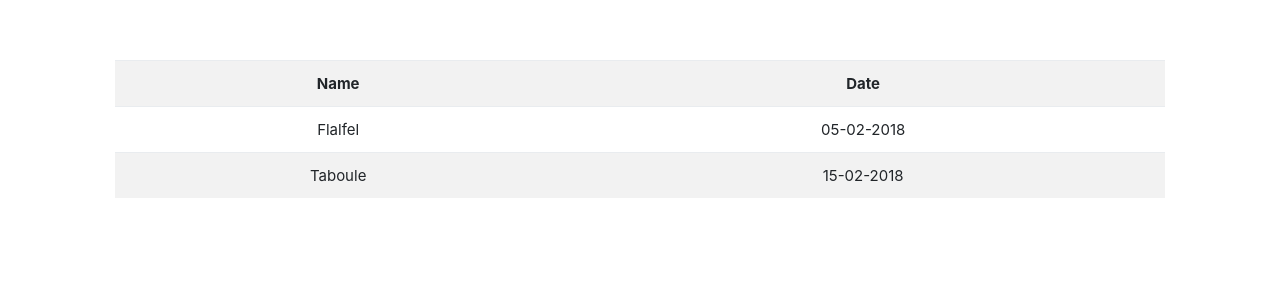
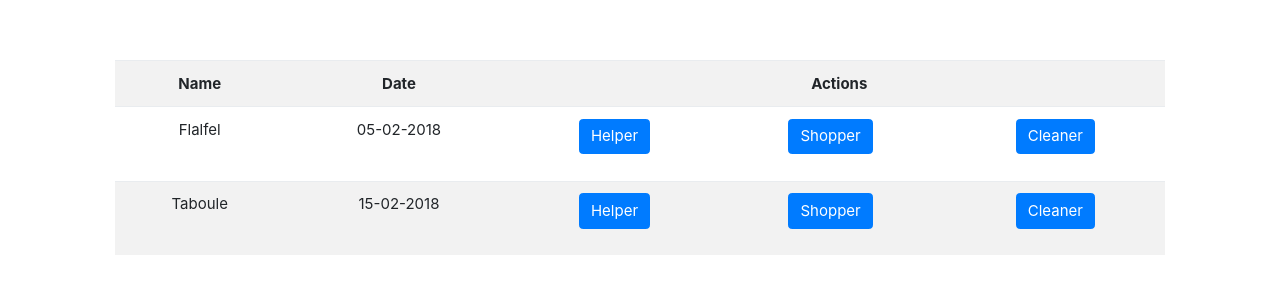
Before and after one commit to MohamedDahman/Kitchen, a Flask app: page / in a window 1280 px wide. Shown: the part 121-421 px from the top of the page. Run offline with Flask 2, Linux system fonts and the light colour scheme; some libraries are stand-ins or nearby versions.

Commit message:
version 3.DH.1

```diff
--- a/templates/index.html
+++ b/templates/index.html
@@ -10,11 +10,23 @@
       <tr>
         <th>Name</th>
         <th>Date</th>
+        <th colspan=3>Actions</th>
       </tr>
     {% for meal in meals %}
       <tr>
         <td>{{ meal.name }}</td>
         <td>{{ meal.date }}</td>
+        <td>
+          <form method="POST" action="/dellist1{{meal.id}}">
+          <div class="form-group">
+            <button class="btn btn-primary" value="dellToList" name="dellToList" type="submit"  value={{meal.id}}>Helper</button>
+        </div>
+        </form>
+        </td>
+
+
+        <td><button class="btn btn-primary" type="submit" value={{meal.id}}>Shopper</button></td>
+        <td><button class="btn btn-primary" type="submit" value={{meal.id}}>Cleaner</button></td>
       </tr>
     {% endfor %}
 
```
Also changed, not shown: kitchen.db.
